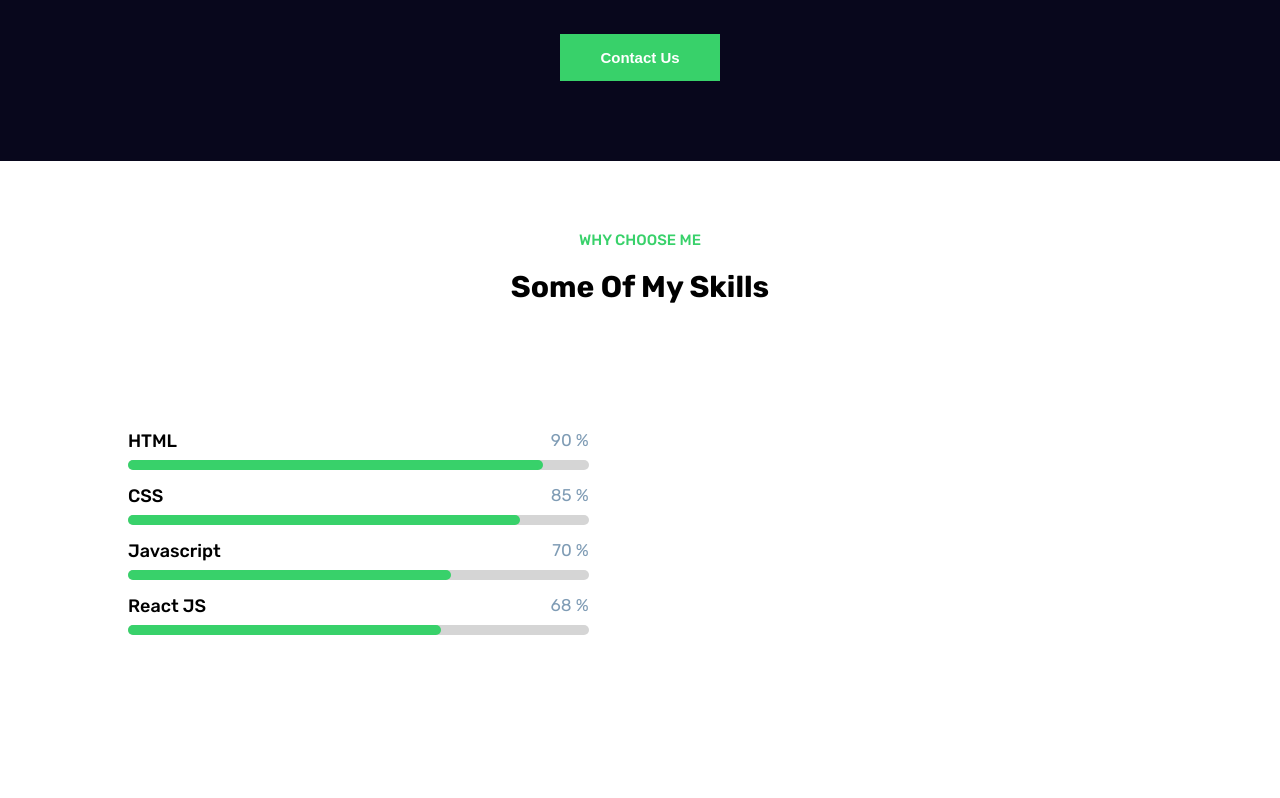
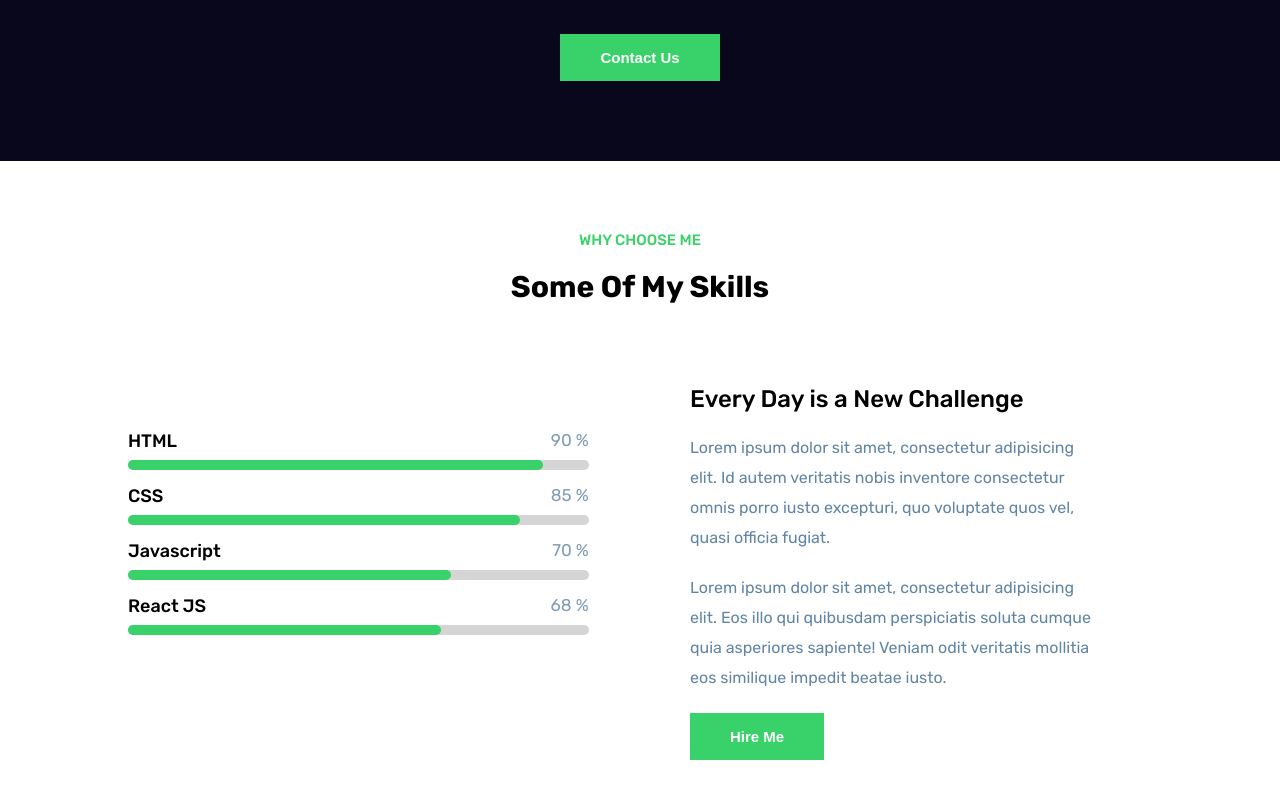
Before and after one commit to shaikat17/react-portfolio-3, a React (Create React App) app: page / in a window 1280 px wide. Shown: the part 3478-4276 px from the top of the page. Before the commit the page ends 4208 px from the top, so only its background shows below. Built offline with nearby package versions, Linux system fonts and the light colour scheme.

Commit message:
Skill Section Completed

```diff
--- a/src/App.css
+++ b/src/App.css
@@ -439,4 +439,17 @@ h3 {
   opacity: 0;
   transition: 1s ease 0.3s;
 }
+
+.skill .right {
+  padding: 0 50px;
+}
+
+.skill .right h1 {
+  font-weight: 500;
+  margin-bottom: 20px;
+}
+
+.skill .right p{
+  margin-bottom: 20px;
+}
 /* .......................Skill............. */
--- a/src/components/home/Skill.jsx
+++ b/src/components/home/Skill.jsx
@@ -1,19 +1,22 @@
 import React, { Fragment } from "react";
 
 const Skill = () => {
-
   const data = [
     {
       title: "Every Day is a New Challenge",
       para: "Lorem ipsum dolor sit amet, consectetur adipisicing elit. Id autem veritatis nobis inventore consectetur omnis porro iusto excepturi, quo voluptate quos vel, quasi officia fugiat.",
-          para1: "Lorem ipsum dolor sit amet, consectetur adipisicing elit. Eos illo qui quibusdam perspiciatis soluta cumque quia asperiores sapiente! Veniam odit veritatis mollitia eos similique impedit beatae iusto.",
+      para1:
+        "Lorem ipsum dolor sit amet, consectetur adipisicing elit. Eos illo qui quibusdam perspiciatis soluta cumque quia asperiores sapiente! Veniam odit veritatis mollitia eos similique impedit beatae iusto.",
     },
-      ]
+  ];
 
   const Progress = ({ done, title }) => {
     return (
       <div className="progress">
-        <div className="progress-done" style={{ opacity: 1, width: `${done}%` }}>
+        <div
+          className="progress-done"
+          style={{ opacity: 1, width: `${done}%` }}
+        >
           <h4>{title}</h4>
           <h4>{done} %</h4>
         </div>
@@ -31,14 +34,19 @@ const Skill = () => {
           </div>
           <div className="content flex">
             <div className="left topMargin">
-              <Progress done='90' title="HTML" />
-              <Progress done='85' title="CSS" />
-              <Progress done='70' title="Javascript" />
-              <Progress done='68' title="React JS" />
+              <Progress done="90" title="HTML" />
+              <Progress done="85" title="CSS" />
+              <Progress done="70" title="Javascript" />
+              <Progress done="68" title="React JS" />
             </div>
             <div className="right mtop">
               {data.map((val) => {
-
+                return (<Fragment>
+                  <h1>{val.title}</h1>
+                  <p>{val.para}</p>
+                  <p>{val.para1}</p>
+                  <button className="primary-btn">Hire Me</button>
+                </Fragment>)
               })}
             </div>
           </div>
```
Lines whose indentation alone changed are shown as unchanged.
